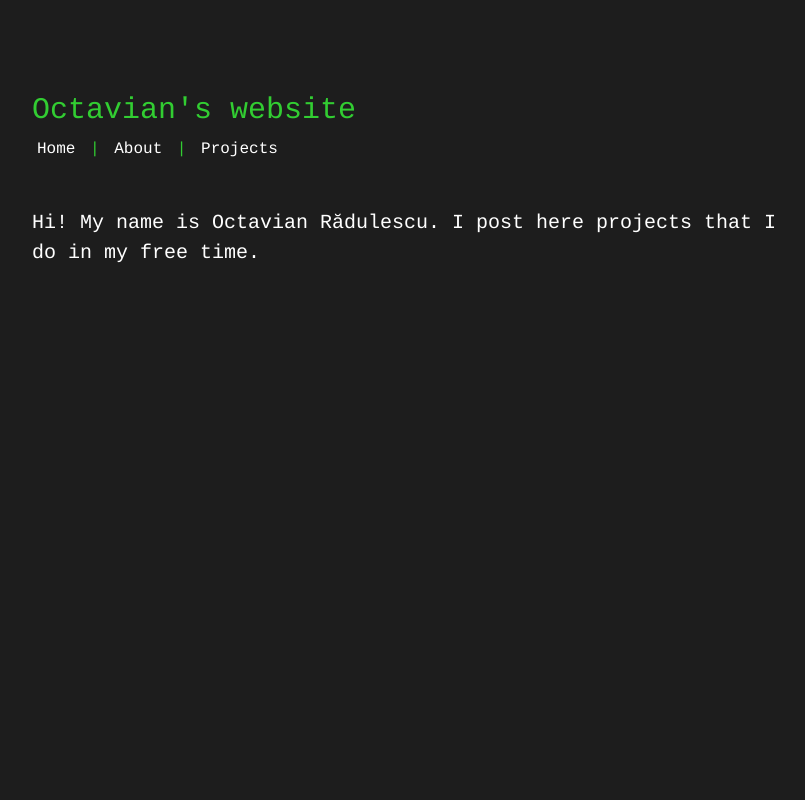
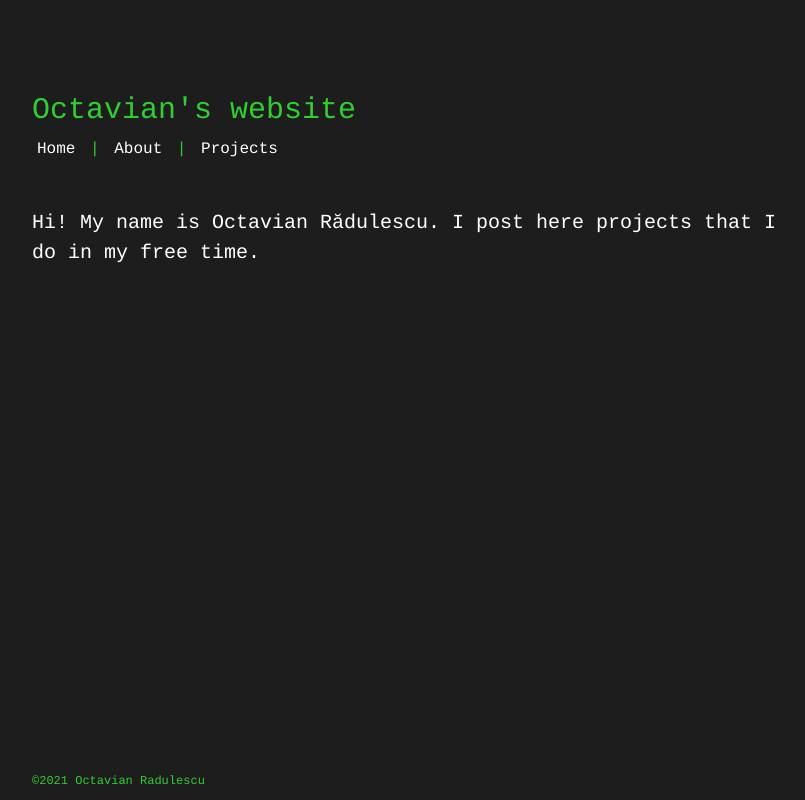
Before and after one commit to octaviansrd/website, a plain HTML site: page html/about.html in a window 1280 px wide. Shown: the whole page, without its empty margins (224-1029 px from the left). Drawn offline with Linux system fonts and the light colour scheme.

Commit message:
Add files via upload

```diff
--- a/css/style.css
+++ b/css/style.css
@@ -10,6 +10,7 @@ body{
     top: 10%;
     left: 20%;
     right: 20%;
+    bottom: 0%;
 }
 
 .hi{
@@ -54,6 +55,12 @@ ul li a:hover{
     line-height: 30px;
 }
 
+.footer{
+    position: inherit;
+    bottom: 0px;
+    font-size: 12px;
+}
+
 @media screen and (max-width: 768px){
     .box-area{
         left: 10%;
--- a/html/about.html
+++ b/html/about.html
@@ -27,6 +27,10 @@
         <div class="info_b">
             <p>Hi! My name is Octavian Rădulescu. I post here projects that I do in my free time.</p>
         </div>
+
+        <div class="footer">
+            <p>&copy;2021 Octavian Radulescu</p>
+        </div>
     </div>
 
 </body>
```
Also changed, not shown: html/projects.html (+4 -0 lines), index.html (+4 -0 lines).
